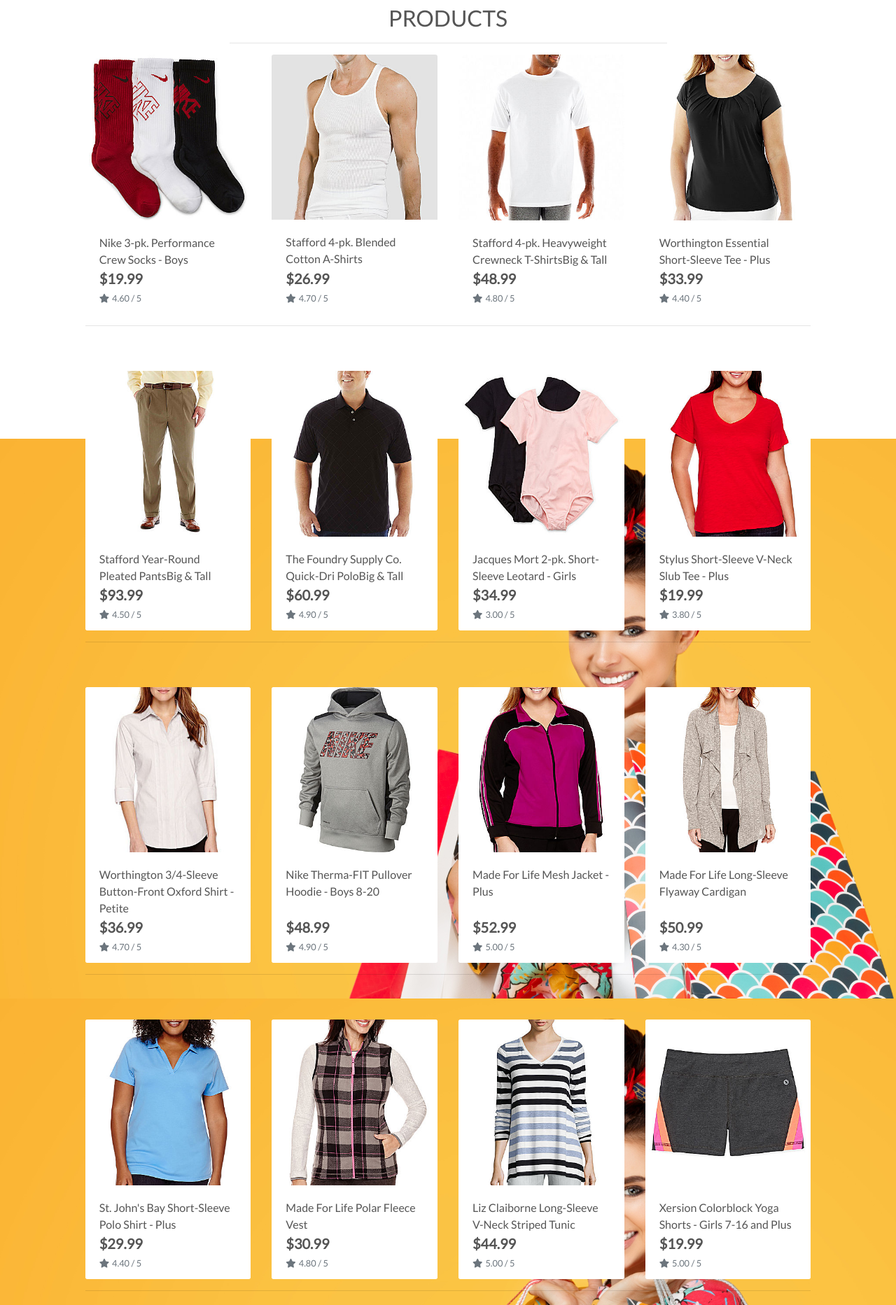
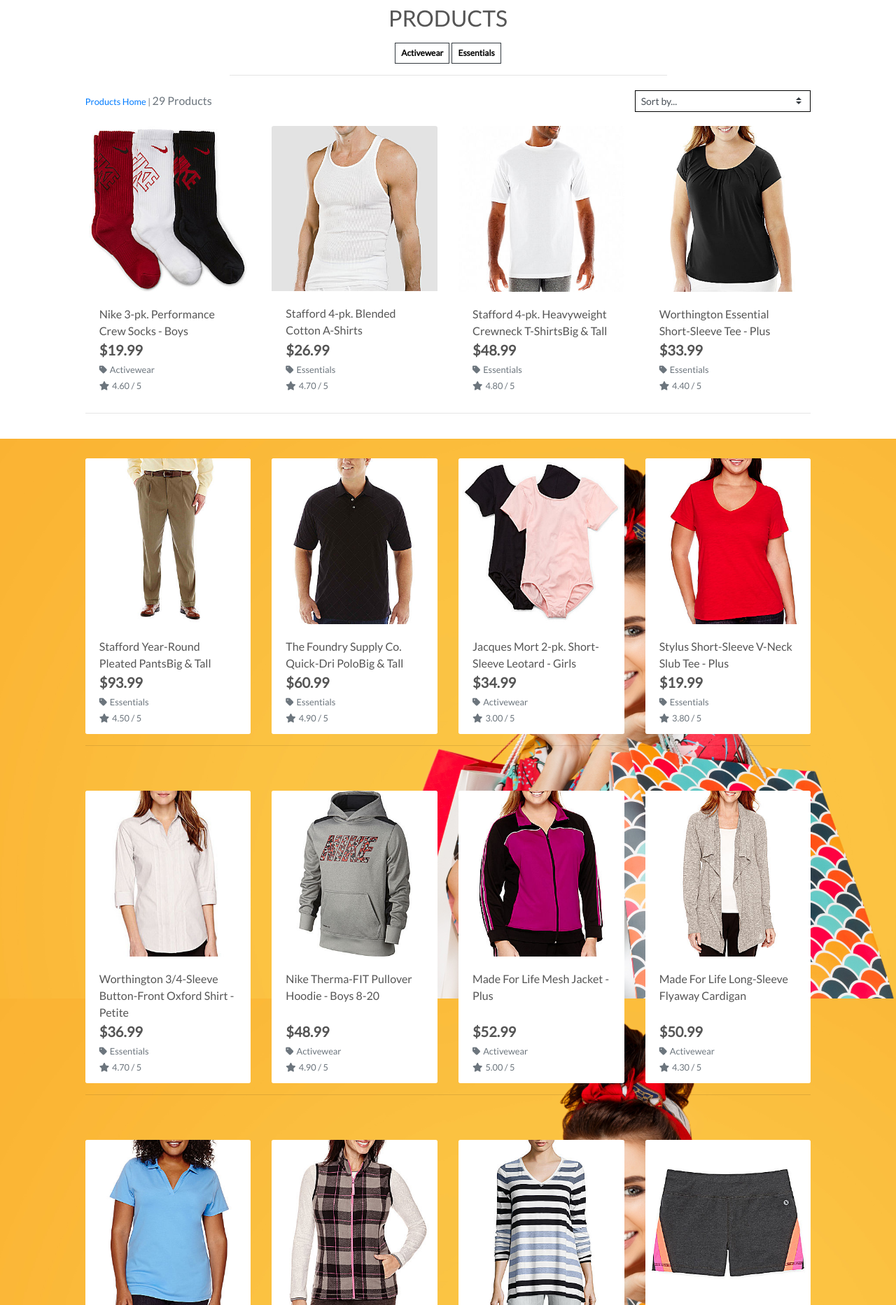
Before and after one commit to Aramantos/boutique_ado_v1, a Django app: a page that uses products/templates/products/products.html in a window 1280 px wide. Shown: the part 173-2038 px from the top of the page at 70% size. Run offline with Django 3.2, Linux system fonts and the light colour scheme; data comes from the database, SQL or seed files in the repository; some libraries are stand-ins or nearby versions.

Commit message:
add sorting and product counts to product page

```diff
--- a/products/templates/products/products.html
+++ b/products/templates/products/products.html
@@ -4,9 +4,7 @@
 {% block page_header %}
     <div class="container header-container">
         <div class="row">
-            <div class="col">
-
-            </div>
+            <div class="col"></div>
         </div>
     </div>
 {% endblock %}
@@ -17,12 +15,41 @@
         <div class="row">
             <div class="col text-center mt-3">
                 <h2 class="logo-font">Products</h2>
+                {% for c in current_categories %}
+                    <a class="category-badge text-decoration-none" href="{% url 'products' %}?category={{ c.name }}">
+                        <span class="p-2 mt-2 badge badge-white text-black rounded-0 border border-dark">{{ c.friendly_name }}</span>
+                    </a>
+                {% endfor %}
                 <hr class="w-50 mb-1">
             </div>
         </div>
         <div class="row">
             <div class="product-container col-10 offset-1">
-                <div class="row mt-1 mb-2"></div>
+                <div class="row mt-1 mb-2">
+                    <div class="col-12 col-md-6 my-auto order-md-last d-flex justify-content-center justify-content-md-end">
+                        <div class="sort-select-wrapper w-50">
+                            <select id="sort-selector" class="custom-select custom-select-sm rounded-0 border border-{% if current_sorting != 'None_None' %}info{% else %}black{% endif %}">
+                                <option value="reset" {% if current_sorting == 'None_None' %}selected{% endif %}>Sort by...</option>
+                                <option value="price_asc" {% if current_sorting == 'price_asc' %}selected{% endif %}>Price (low to high)</option>
+                                <option value="price_desc" {% if current_sorting == 'price_desc' %}selected{% endif %}>Price (high to low)</option>
+                                <option value="rating_asc" {% if current_sorting == 'rating_asc' %}selected{% endif %}>Rating (low to high)</option>
+                                <option value="rating_desc" {% if current_sorting == 'rating_desc' %}selected{% endif %}>Rating (high to low)</option>
+                                <option value="name_asc" {% if current_sorting == 'name_asc' %}selected{% endif %}>Name (A-Z)</option>
+                                <option value="name_desc" {% if current_sorting == 'name_desc' %}selected{% endif %}>Name (Z-A)</option>
+                                <option value="category_asc" {% if current_sorting == 'category_asc' %}selected{% endif %}>Category (A-Z)</option>
+                                <option value="category_desc" {% if current_sorting == 'category_desc' %}selected{% endif %}>Category (Z-A)</option>
+                            </select>
+                        </div>
+                    </div>
+                    <div class="col-12 col-md-6 order-md-first">
+                        <p class="text-muted mt-3 text-center text-md-left">
+                            {% if search_term or current_categories or current_sorting != 'None_None' %}
+                                <span class="small"><a href="{% url 'products' %}">Products Home</a> | </span>
+                            {% endif %}
+                            {{ products|length }} Products{% if search_term %} found for <strong>"{{ search_term }}"</strong>{% endif %}
+                        </p>
+                    </div>
+                </div>
                 <div class="row">
                     {% for product in products %}
                         <div class="col-sm-6 col-md-6 col-lg-4 col-xl-3">
@@ -43,6 +70,13 @@
                                     <div class="row">
                                         <div class="col">
                                             <p class="lead mb-0 text-left font-weight-bold">${{ product.price }}</p>
+                                            {% if product.category %}
+                                            <p class="small mt-1 mb-0">
+                                                <a class="text-muted" href="{% url 'products' %}?category={{ product.category.name }}">
+                                                    <i class="fas fa-tag mr-1"></i>{{ product.category.friendly_name }}
+                                                </a>
+                                            </p>
+                                            {% endif %}
                                             {% if product.rating %}
                                                 <small class="text-muted"><i class="fas fa-star mr-1"></i>{{ product.rating }} / 5</small>
                                             {% else %}
--- a/products/views.py
+++ b/products/views.py
@@ -3,6 +3,7 @@ from django.contrib import messages
 from django.db.models import Q
 from .models import Product, Category
 
+# Create your views here.
 
 def all_products(request):
     """ A view to show all products, including sorting and search queries """
@@ -19,9 +20,11 @@ def all_products(request):
             sort = sortkey
             if sortkey == 'name':
                 sortkey = 'lower_name'
-                products = products.annonate(lower_name=Lower('name'))
+                products = products.annotate(lower_name=Lower('name'))
+            if sortkey == 'category':
+                sortkey = 'category__name'
             if 'direction' in request.GET:
-                direction == request.GET['direction']
+                direction = request.GET['direction']
                 if direction == 'desc':
                     sortkey = f'-{sortkey}'
             products = products.order_by(sortkey)
@@ -45,7 +48,7 @@ def all_products(request):
     context = {
         'products': products,
         'search_term': query,
-        'current_category': categories,
+        'current_categories': categories,
         'current_sorting': current_sorting,
     }
 
--- a/static/css/base.css
+++ b/static/css/base.css
@@ -70,6 +70,11 @@ body{
     z-index: -1;
 }
 
+a.category-badge > span.badge:hover {
+    background: #212529 !important;
+    color: #fff !important;
+}
+
 /* -------------------------------- Media Queries */
 
 /* Slightly larger container on xl screens */
```
Also changed, not shown: products/templates/products/product_detail.html (+7 -0 lines).
